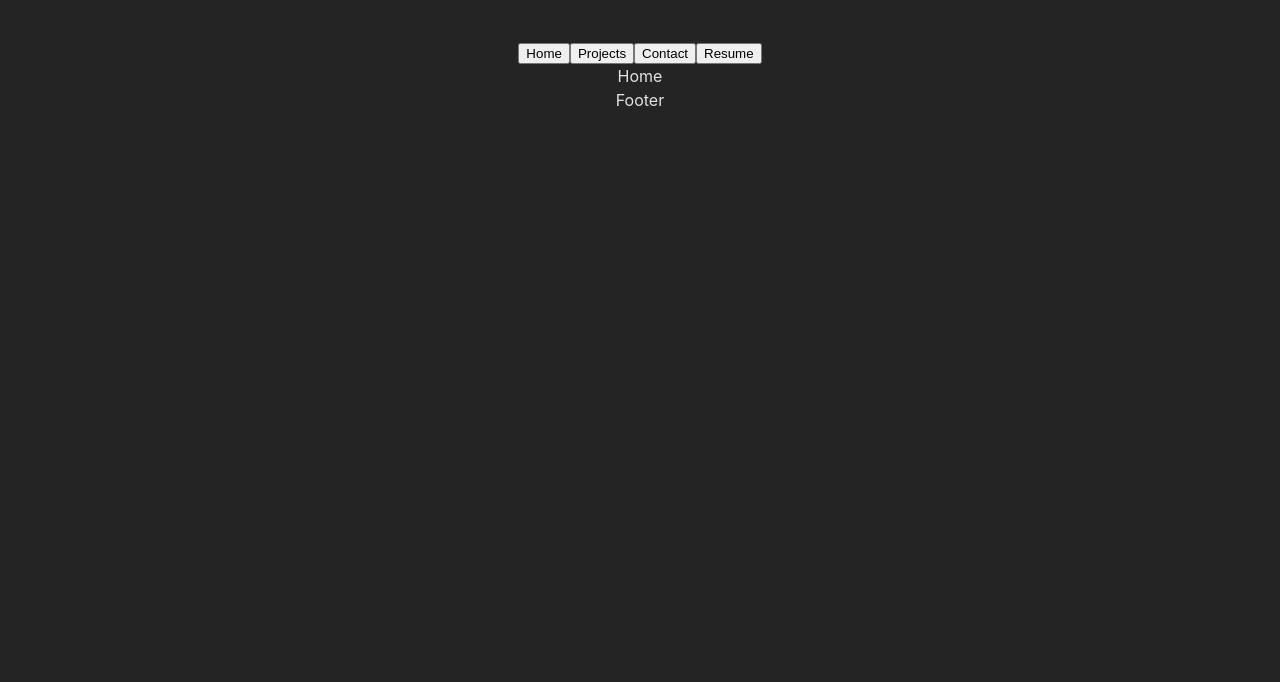
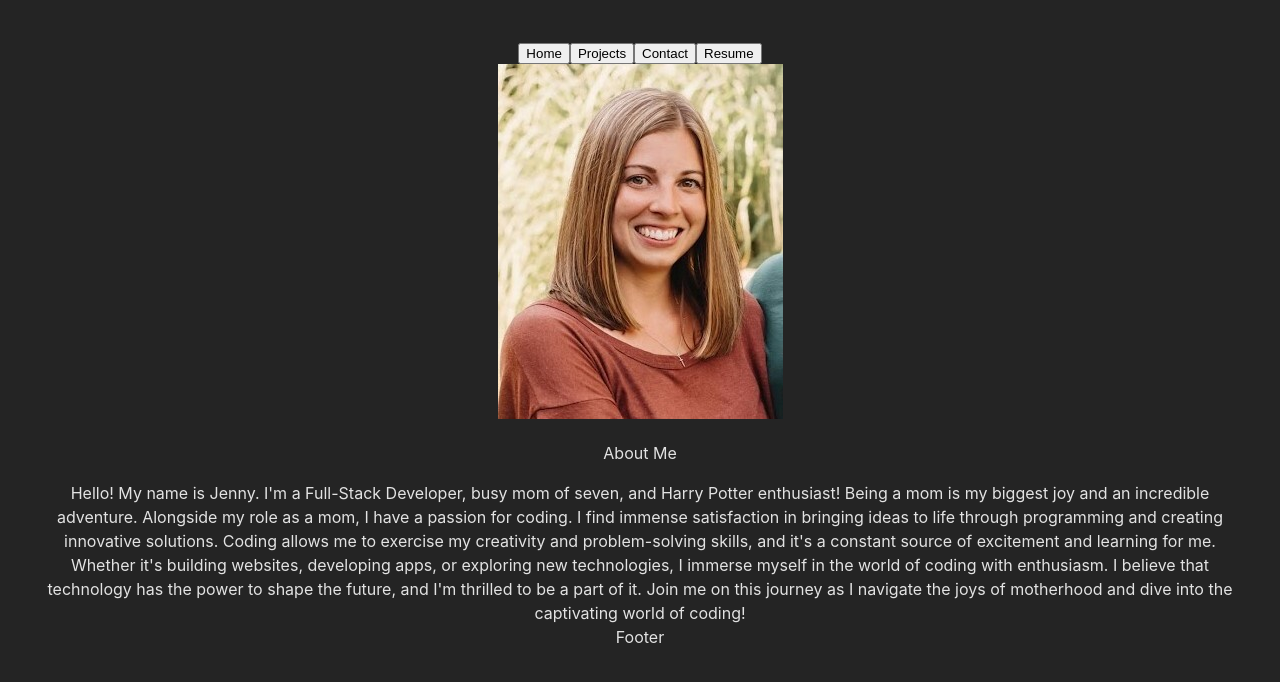
Before and after one commit to jdutton8/React-Portfolio, a React (Vite) app: page / in a window 1280 px wide. Shown: the top 682 px of the page. Built offline with nearby package versions, Linux system fonts and the light colour scheme.

Commit message:
added about me info

```diff
--- a/src/pages/Home.jsx
+++ b/src/pages/Home.jsx
@@ -2,7 +2,19 @@ import React from 'react'
 
 function Home() {
   return (
-    <div>Home</div>
+    <div className="about-me">
+    <img className="aboutme-photo" src="/jenny.jpg" alt="A photo of the developer"/>
+    <span className="about-text">
+      <p className="about-header">About Me</p>
+      Hello! My name is Jenny. I'm a Full-Stack Developer,
+      busy mom of seven, and Harry Potter enthusiast! Being a mom is my biggest joy and an incredible adventure.
+      Alongside my role as a mom, I have a passion for coding. I find immense satisfaction in bringing ideas to life through programming
+      and creating innovative solutions. Coding allows me to exercise my creativity and problem-solving skills, and it's a constant source of excitement
+      and learning for me. Whether it's building websites, developing apps, or exploring new technologies, I immerse myself in the world of coding with
+      enthusiasm. I believe that technology has the power to shape the future, and I'm thrilled to be a part of it.
+      Join me on this journey as I navigate the joys of motherhood and dive into the captivating world of coding!
+    </span>
+  </div>
   )
 }
 
```
Also changed, not shown: public/jenny.jpg (added).
